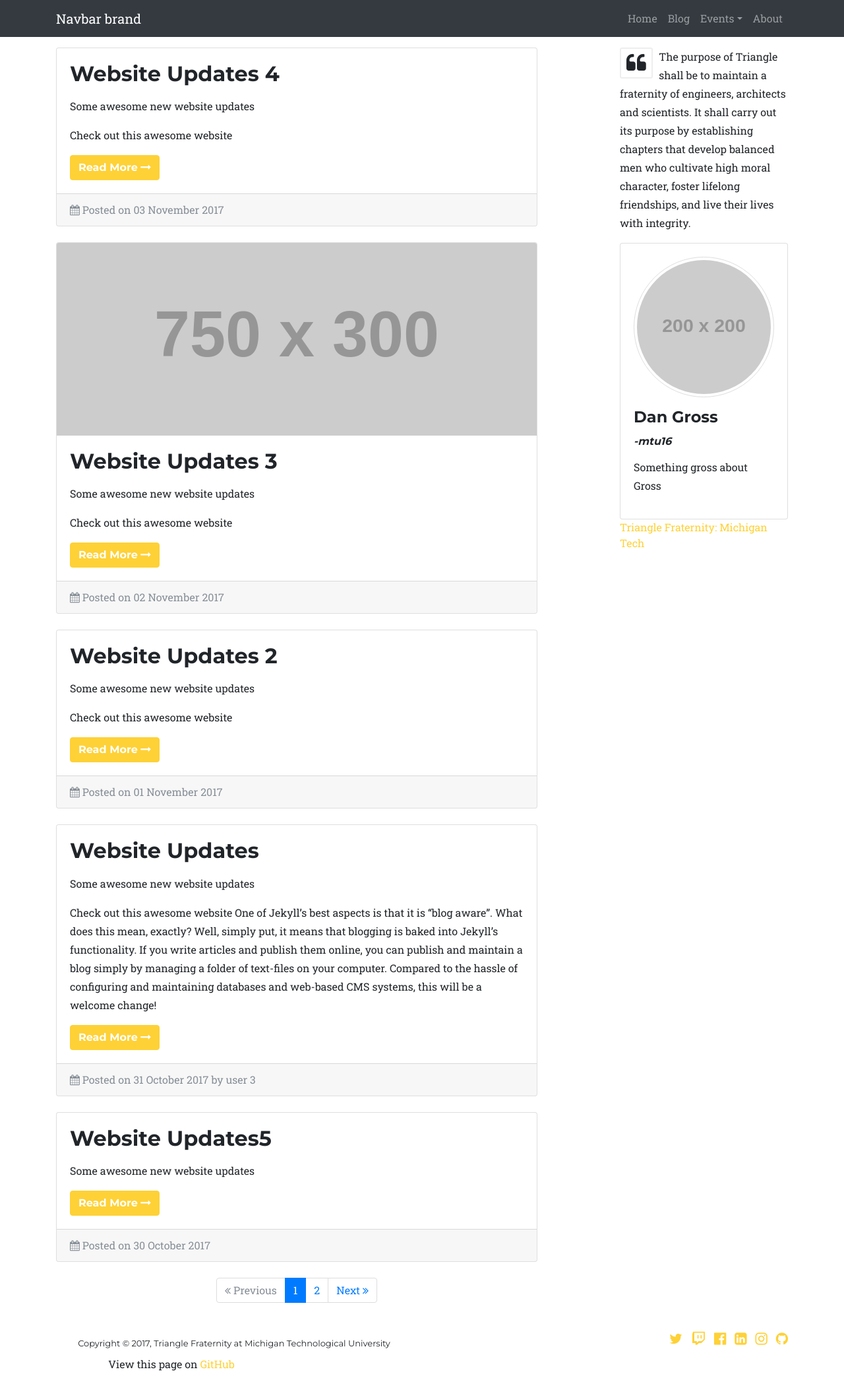
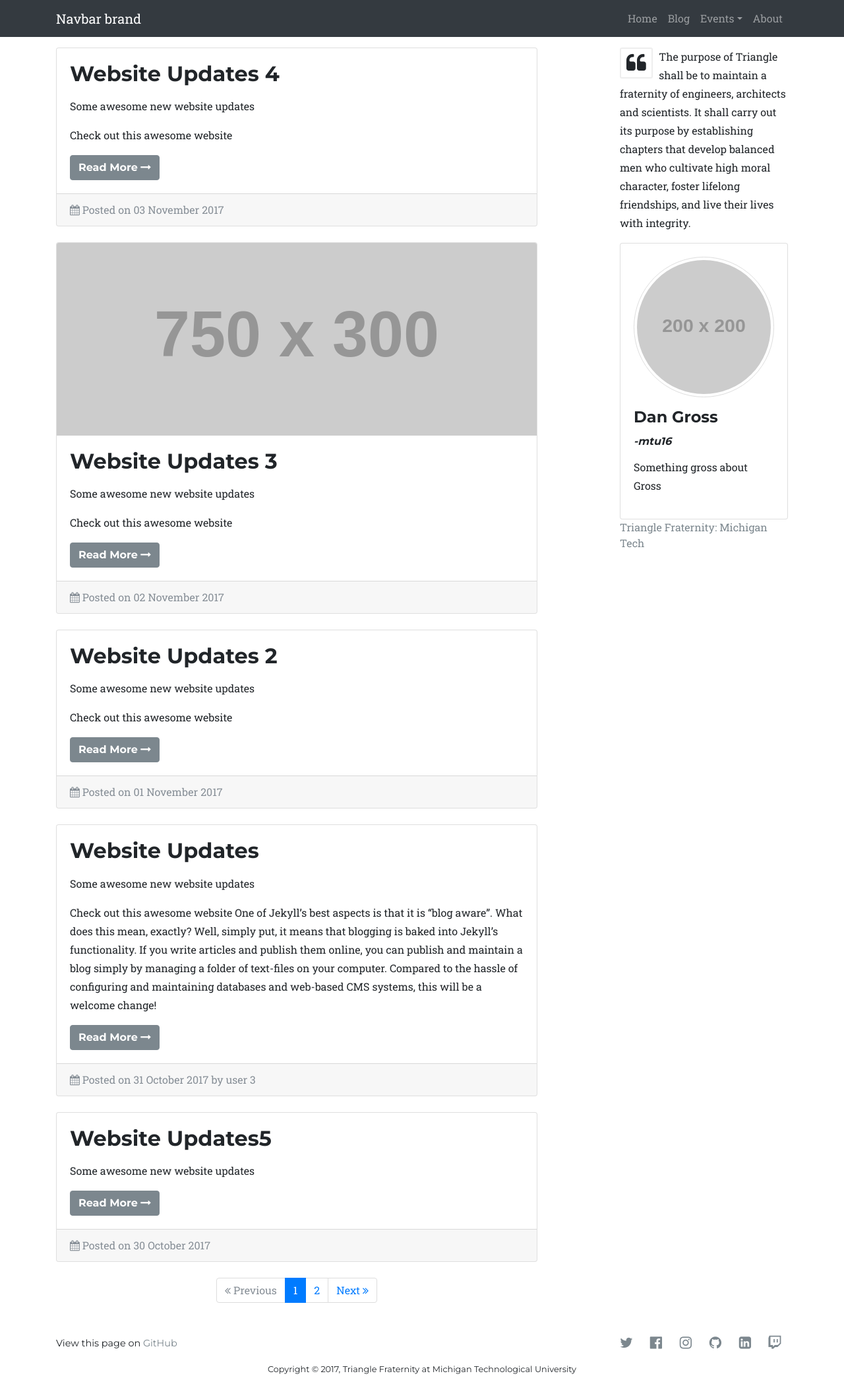
Before and after one commit to trianglefraternitymtu/trianglefraternitymtu.github.io, a Jekyll site: the page built from blog/index.html, in a window 1280 px wide, cut to the strip 0-2100 px from the top of the page. Shown: the whole strip at 66% size. Built offline with Jekyll 4.4.1, drawn with Linux system fonts in a browser that asks for light colours; some web fonts are replaced; the list of posts is cut into pages by our own code.

Commit message:
Fixed up the footer social buttons.

```diff
--- a/_includes/footer.html
+++ b/_includes/footer.html
@@ -1,38 +1,33 @@
 <footer class="footer">
   <div class="container">
     <div class="row">
-      <div class="col-md-6">
+      <div class="col-md-4 text-left">
         <ul class="list-inline quicklinks">
           <li class="list-inline-item">
-            <span class="copyright">Copyright &copy; 2017<script>new Date().getFullYear()>2017&&document.write("-"+new Date().getFullYear());</script>, Triangle Fraternity at Michigan Technological University</span>
+            View this page on <a href="https://github.com/{{ site.github.repository_nwo }}/blob/master/{{ page.path }}">GitHub</a>
           </li>
         </ul>
       </div>
-      <div class="col-md-2 text-center">
+      <div class="col-md-4 text-center">
       </div>
       <div class="col-md-4 text-right">
-        <!-- <ul class="list-inline social-buttons"> -->
-        <ul class="list-inline">
+        <ul class="list-inline social-buttons">
           <li class="list-inline-item">
-            <a href="https://twitter.com/{{ site.twitter_username }}"><i class="fa fa-lg fa-twitter" aria-hidden="true"></i></a>
-          <li class="list-inline-item"></li>
-            <a href="https://twitch.tv/{{ site.twitch_username }}"><i class="fa fa-lg fa-twitch" aria-hidden="true"></i></a>
-          <li class="list-inline-item"></li>
-            <a href="https://facebook.com/{{ site.facebook_username }}"><i class="fa fa-lg fa-facebook-official" aria-hidden="true"></i></a>
-          <li class="list-inline-item"></li>
-            <a href="https://linkedin.com/groups/{{ site.linkedin_id }}"><i class="fa fa-lg fa-linkedin-square" aria-hidden="true"></i></a>
-          <li class="list-inline-item"></li>
-            <a href="https://instagram.com/{{ site.instagram_username }}"><i class="fa fa-lg fa-instagram" aria-hidden="true"></i></a>
-          <li class="list-inline-item"></li>
-            <a href="https://github.com/{{ site.github_username }}"><i class="fa fa-lg fa-github" aria-hidden="true"></i></a>
+            <a href="https://twitter.com/{{ site.twitter_username }}"><i class="fa fa-lg fa-twitter text-center" aria-hidden="true"></i></a>
+          </li><li class="list-inline-item">
+            <a href="https://facebook.com/{{ site.facebook_username }}"><i class="fa fa-lg fa-facebook-official text-center" aria-hidden="true"></i></a>
+          </li><li class="list-inline-item">
+            <a href="https://instagram.com/{{ site.instagram_username }}"><i class="fa fa-lg fa-instagram text-center" aria-hidden="true"></i></a>
+          </li><li class="list-inline-item">
+            <a href="https://github.com/{{ site.github_username }}"><i class="fa fa-lg fa-github text-center" aria-hidden="true"></i></a>
+          </li><li class="list-inline-item">
+            <a href="https://linkedin.com/groups/{{ site.linkedin_id }}"><i class="fa fa-lg fa-linkedin-square text-center" aria-hidden="true"></i></a>
+          </li><li class="list-inline-item">
+            <a href="https://twitch.tv/{{ site.twitch_username }}"><i class="fa fa-lg fa-twitch text-center" aria-hidden="true"></i></a>
           </li>
         </ul>
       </div>
     </div>
-    <div class="row">
-      <div class="col-md-4">
-        View this page on <a href="https://github.com/{{ site.github.repository_nwo }}/blob/master/{{ page.path }}">GitHub</a>
-      </div>
-    </div>
+    <span class="copyright">Copyright &copy; 2017<script>new Date().getFullYear()>2017&&document.write("-"+new Date().getFullYear());</script>, Triangle Fraternity at Michigan Technological University</span>
   </div>
 </footer>
--- a/_sass/_footer.scss
+++ b/_sass/_footer.scss
@@ -3,7 +3,7 @@ footer {
   padding: 25px 0;
   text-align: center;
   span.copyright {
-    font-size: 90%;
+    font-size: 80%;
     line-height: 40px;
     text-transform: none;
     @include heading-font;
@@ -21,7 +21,8 @@ ul.social-buttons {
   margin-bottom: 0;
   li {
     a {
-      font-size: 20px;
+      i {
+        // font-size: 20px;
         line-height: 40px;
         display: block;
         width: 40px;
@@ -29,15 +30,16 @@ ul.social-buttons {
         -webkit-transition: all 0.3s;
         -moz-transition: all 0.3s;
         transition: all 0.3s;
-      color: white;
+        color: $triangle-gray;
         border-radius: 100%;
         outline: none;
-      background-color: $gray-900;
+        // background-color: $gray-900;
         &:active,
         &:focus,
         &:hover {
-        background-color: $primary;
+          background-color: $triangle-old-rose;
         }
       }
     }
   }
+}
--- a/_sass/_variables.scss
+++ b/_sass/_variables.scss
@@ -14,10 +14,18 @@ $gray-800: #343a40 !default;
 $gray-900: #212529 !default;
 $black: #000 !default;
 
-$primary: #fed136 !default;
-
 $triangle-old-rose: #8a1538 !default;
 $triangle-gray: #7c878e !default;
 $triangle-yellow: #ffd900 !default;
 $triangle-light-gray: #d0d0ce !default;
 $triangle-black: #000000 !default;
+
+$husky-gold: #ffcd00 !default;
+$husky-black: #000000 !default;
+$husky-blue: #00bfd5 !default;
+$husky-green: #6ca438 !default;
+$husky-red: #ff4611 !default;
+$husky-gray: #8a8b8c !default;
+
+// $primary: #fed136 !default;
+$primary: $triangle-gray !default;
```
Lines whose indentation alone changed are shown as unchanged.
